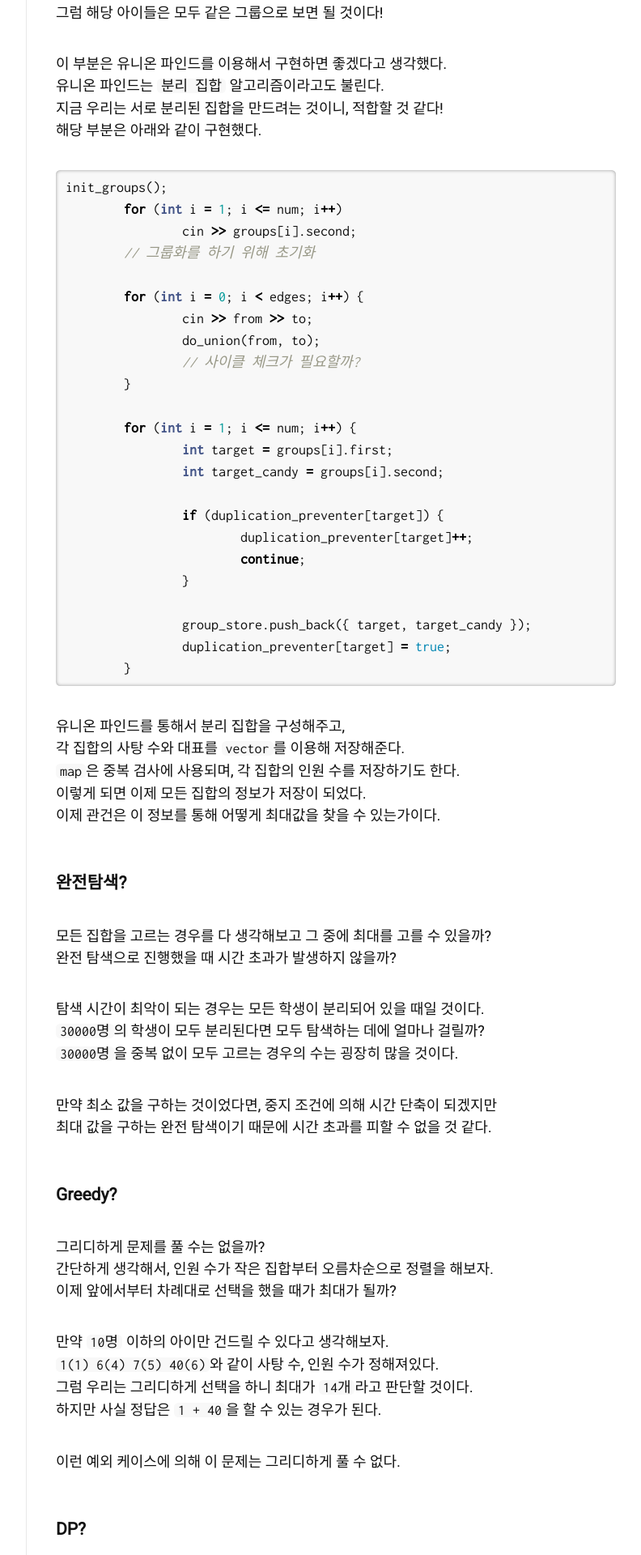
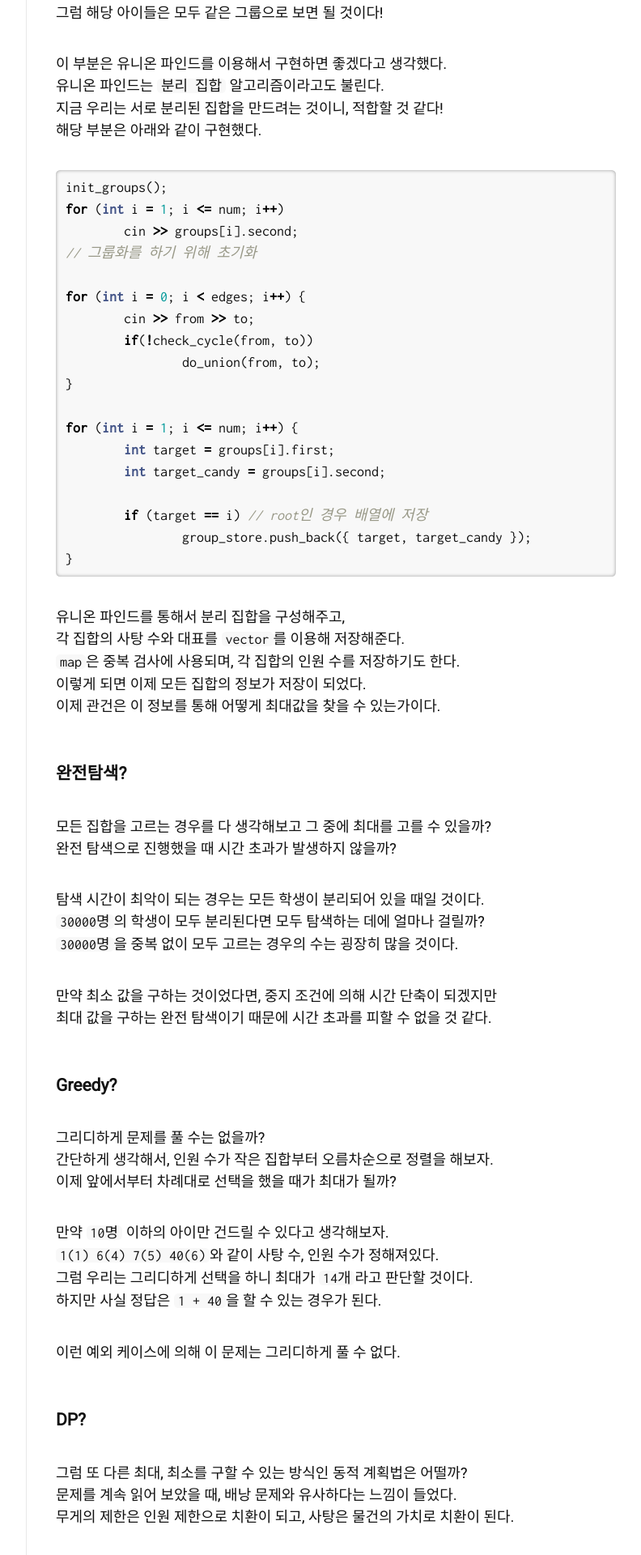
Before and after one commit to Jinseop-Sim/Jinseop-Sim.github.io, a Jekyll site: the page built from _posts/2024-02-18-bj-20303.md, in a window 1280 px wide. Shown: the part 780-2700 px from the top of the page at 81% size, without its empty margins (357-1149 px from the left). Built offline with Jekyll 4.4.1, drawn with Linux system fonts in a browser that asks for light colours; nearby versions of some CDN libraries; some web fonts are replaced; some of the changed text lies outside the part shown.

Commit message:
글 수정

````diff
--- a/_posts/2024-02-18-bj-20303.md
+++ b/_posts/2024-02-18-bj-20303.md
@@ -26,28 +26,23 @@
 해당 부분은 아래와 같이 구현했다.
 {% highlight cpp %}
 init_groups();
-	for (int i = 1; i <= num; i++)
-		cin >> groups[i].second;
-	// 그룹화를 하기 위해 초기화
+for (int i = 1; i <= num; i++)
+	cin >> groups[i].second;
+// 그룹화를 하기 위해 초기화
 
-	for (int i = 0; i < edges; i++) {
-		cin >> from >> to;
+for (int i = 0; i < edges; i++) {
+	cin >> from >> to;
+	if(!check_cycle(from, to))
 		do_union(from, to);
-		// 사이클 체크가 필요할까?
-	}
+}
 
-	for (int i = 1; i <= num; i++) {
-		int target = groups[i].first;
-		int target_candy = groups[i].second;
+for (int i = 1; i <= num; i++) {
+	int target = groups[i].first;
+	int target_candy = groups[i].second;
 
-		if (duplication_preventer[target]) {
-			duplication_preventer[target]++;
-			continue;
-		}
-
+	if (target == i) // root인 경우 배열에 저장
 		group_store.push_back({ target, target_candy });
-		duplication_preventer[target] = true;
-	}
+}
 {% endhighlight %}
 
 유니온 파인드를 통해서 분리 집합을 구성해주고,
@@ -89,6 +84,24 @@
 이는 시간 초과에 걸리지 않고 문제를 풀기에 충분하다!
 배낭 문제를 복기하며 문제를 한 번 풀어보도록 하자.
 
+### O(N) 0/1 배낭 문제(Knapsack)
+```0/1 배낭 문제```는 물건을 쪼갤 수 없는 배낭 문제를 말한다.
+동적 계획법의 대표 문제 중 하나로 꼽힌다.
+하지만 매번 풀 때마다 까먹어서 다시보게 되는 것 같다.
+
+보통은 무게를 행, 가치를 열로 두어 ```O(N^2)```에 해결한다.
+하지만 한 줄을 무게로 표현하여 ```O(N)```만에 해결 가능함을 알게 되었다.
+
+```O(N^2)```으로 푸는 원리는 간단하게 아래와 같이 정리한다.
+1. 현재 아이템에서 무게를 늘려가며 가치를 저장한다.
+  - 저장되는 가치는 이전 아이템에서 저장되었던 최대 가치이다.
+2. 이전 아이템에 대해 현재 아이템을 가방에 넣을 수 있다면?
+  - 이전 아이템에서 저장해온 최대 가치와 현재 아이템의 가치
+  - 현재 아이템을 더하지 않은 이전 아이템의 최대 가치
+  - 둘 중 큰 값을 저장하도록 한다.
+3. 무게가 꽉 차 가방에 담을 수 없다면?
+  - 이전 아이템의 최대 가치를 그대로 저장한다.
+
 최종적으로 아래와 같이 구현되었다.
 {% highlight cpp %}
 #include <iostream>
@@ -97,11 +110,10 @@
 using namespace std;
 #define pii pair<int, int>
 
-unordered_map<int, int> duplication_preventer;
 vector<pii> group_store;
 pii groups[30001];
+int dp[30001][3001], popularity[30001];
 int num = 0, edges = 0, limit = 0, from = 0, to = 0;
-int dp[30001][3001];
 void optimize() {
 	cin.tie(NULL);
 	cout.tie(NULL);
@@ -128,11 +142,22 @@
 		groups[node_y].first = node_x;
 		groups[node_x].second += groups[node_y].second;
 		// 사탕 수를 더해서 저장해준다.
+		popularity[node_x] += popularity[node_y];
 	}
 	else {
 		groups[node_x].first = node_y;
 		groups[node_y].second += groups[node_x].second;
+		popularity[node_y] += popularity[node_x];
 	}
+}
+
+bool check_cycle(int node_x, int node_y) {
+	node_x = find_parent(node_x);
+	node_y = find_parent(node_y);
+
+	if (node_x == node_y)
+		return true;
+	return false;
 }
 
 int main() {
@@ -146,32 +171,27 @@
 
 	for (int i = 0; i < edges; i++) {
 		cin >> from >> to;
-		do_union(from, to);
-		// 사이클 체크가 필요할까?
+		if(!check_cycle(from, to))
+			do_union(from, to);
 	}
 
 	for (int i = 1; i <= num; i++) {
 		int target = groups[i].first;
 		int target_candy = groups[i].second;
 
-		if (duplication_preventer[target]) {
-			duplication_preventer[target]++;
-			continue;
-		}
-
-		group_store.push_back({ target, target_candy });
-		duplication_preventer[target] = true;
+		if (target == i) // root인 경우 배열에 저장
+			group_store.push_back({ target, target_candy });
 	}
 
-	for (int i = 1; i <= group_store.size(); i++) {
-		for (int j = limit - 1; j >= 0; j--) {
-			int curr_kids = duplication_preventer[group_store[i - 1].first];
-			int curr_value = group_store[i - 1].second;
+	for (int i = 0; i < group_store.size(); i++) {
+		for (int j = 0; j < limit; j++) {
+			int curr_kids = popularity[group_store[i].first];
+			int curr_value = group_store[i].second;
 
 			if (j - curr_kids >= 0)
-				dp[i][j] = max(dp[i - 1][j], dp[i - 1][j - curr_kids] + curr_value);
+				dp[i + 1][j] = max(dp[i][j], dp[i][j - curr_kids] + curr_value);
 			else
-				dp[i][j] = dp[i - 1][j];
+				dp[i + 1][j] = dp[i][j];
 		}
 	}
 
````
Also changed, not shown: other parts of _posts/2024-02-18-bj-20303.md (+3 -1 lines).
